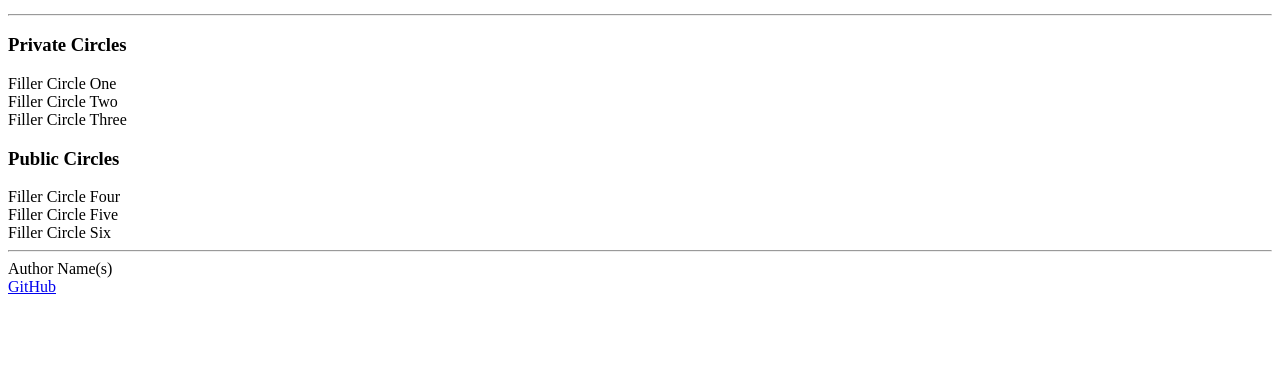
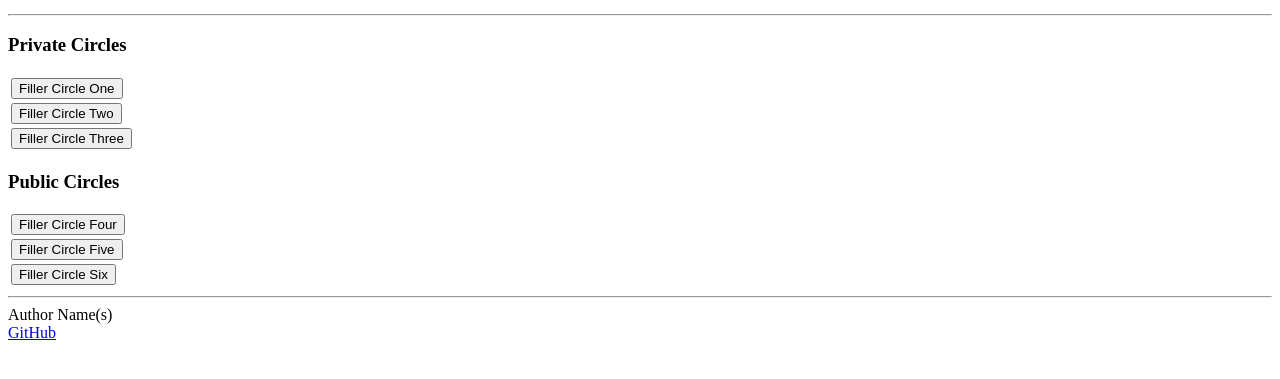
Before and after one commit to TheJrock/startup, a plain HTML site: page groups.html in a window 1280 px wide. Shown: the part 143-522 px from the top of the page. Drawn offline with Linux system fonts and the light colour scheme.

Commit message:
Finish Groups Page (for now)

```diff
--- a/groups.html
+++ b/groups.html
@@ -27,17 +27,33 @@
             <div>
                 <h3>Private Circles</h3>
             </div>
-            <div class="circle">Filler Circle One</div>
-            <div class="circle">Filler Circle Two</div>
-            <div class="circle">Filler Circle Three</div>
+            <table>
+                <tr><td>
+                    <button class="circle">Filler Circle One</button>
+                </td></tr>
+                <tr><td>
+                    <button class="circle">Filler Circle Two</button>
+                </td></tr>
+                <tr><td>
+                    <button class="circle">Filler Circle Three</button>
+                </td></tr>
+            </table>
         </section>
         <section id="Public Circles">
             <div>
                 <h3>Public Circles</h3>
             </div>
-            <div class="circle">Filler Circle Four</div>
-            <div class="circle">Filler Circle Five</div>
-            <div class="circle">Filler Circle Six</div>
+            <table>
+                <tr><td>
+                    <button class="circle">Filler Circle Four</button>
+                </td></tr>
+                <tr><td>
+                    <button class="circle">Filler Circle Five</button>
+                </td></tr>
+                <tr><td>
+                    <button class="circle">Filler Circle Six</button>
+                </td></tr>
+            </table>
         </section>
     </main>
 
```
